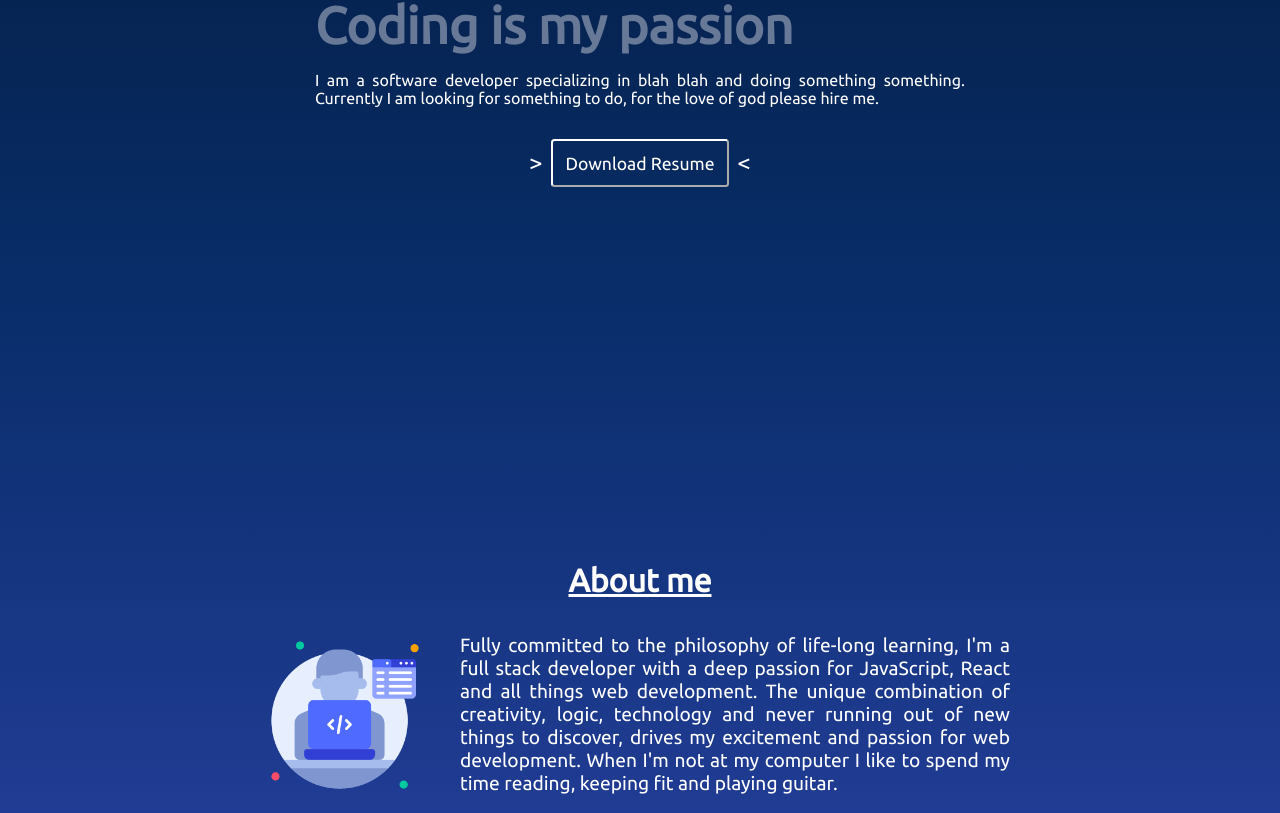
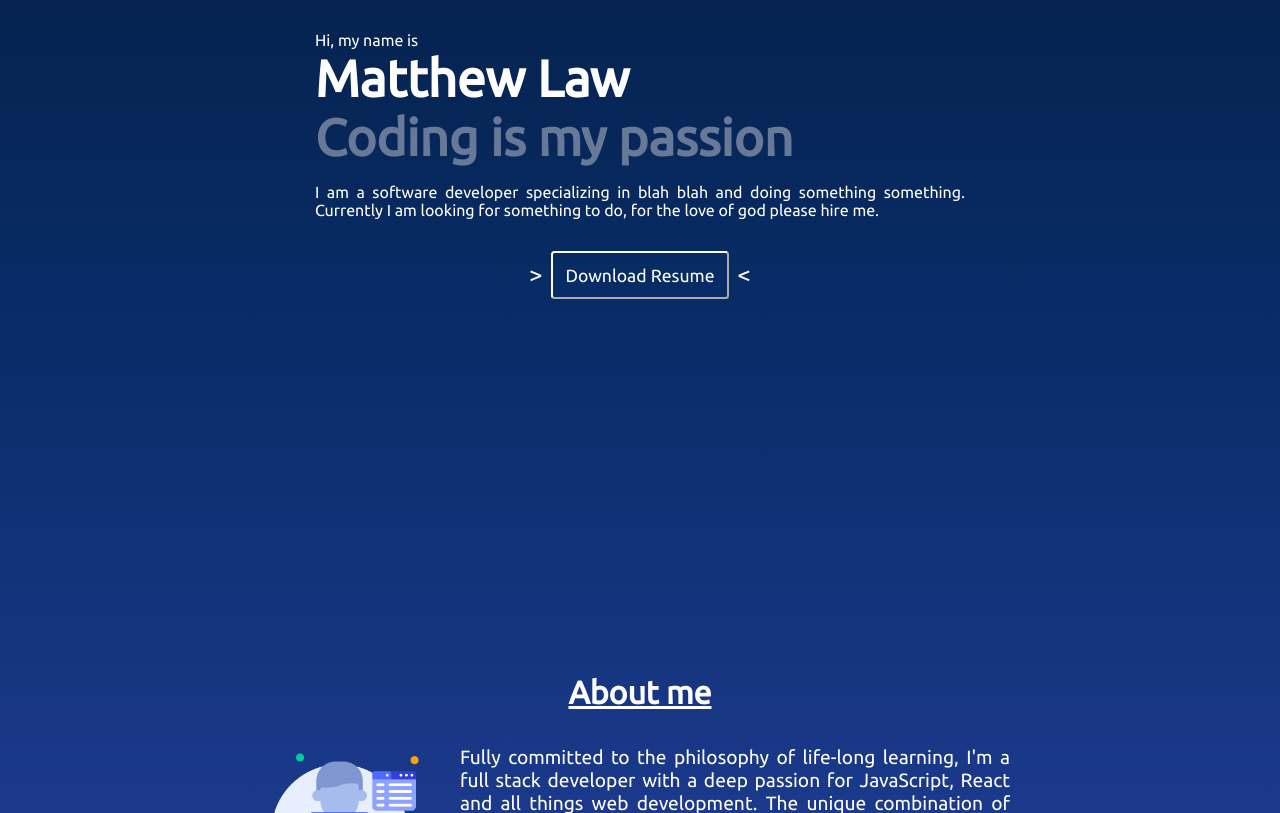
Before and after one commit to octopus175/Portfolio_Site, a React (Create React App) app: page / in a window 1280 px wide. Shown: the part 347-1160 px from the top of the page. Built offline with nearby package versions, Linux system fonts and the light colour scheme.

Commit message:
add single page layout

```diff
--- a/src/App.css
+++ b/src/App.css
@@ -2,8 +2,11 @@
 
 .App {
   font-family: 'Ubuntu', sans-serif;
-  text-align: center;
   background-image: linear-gradient(to bottom, #051937, #072c66, #223d97, #4a4cc8, #7b58f8);
   background-size: 100% auto;
   width:  100%;
 }
+
+.main-layout {
+  padding: 7rem 4rem;
+}
--- a/src/App.tsx
+++ b/src/App.tsx
@@ -9,9 +9,12 @@ function App() {
   return (
     <div className='App'>
       <Navbar />
-      <Home />
-      <About />
-      <Projects />
+      <div className='main-layout'>
+        <Home />
+        <About />
+        <Projects />
+      </div>
+
     </div>
   );
 }
```
